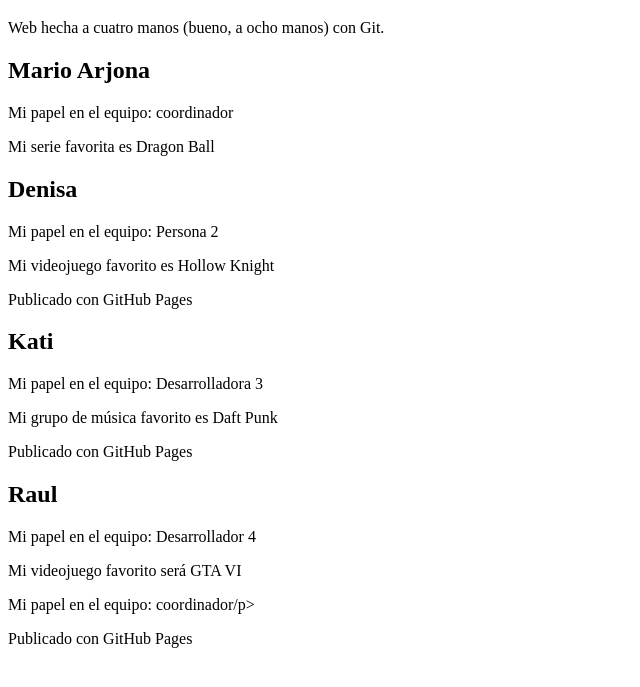
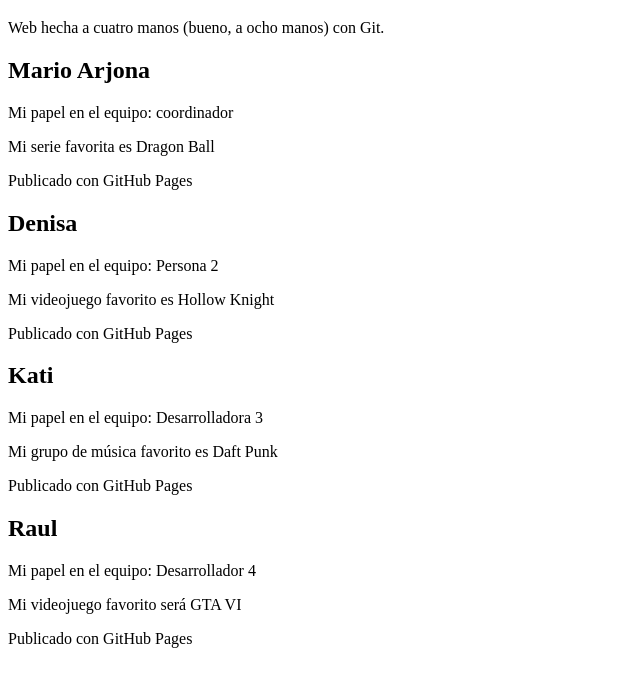
Before and after one commit to Marioat15/portal-equipo02, a plain HTML site: page index.html in a window 1280 px wide. Shown: the part 61-748 px from the top of the page, without its empty margins (0-640 px from the left). Drawn offline with Linux system fonts and the light colour scheme.

Commit message:
Correcciones finales

```diff
--- a/index.html
+++ b/index.html
@@ -11,6 +11,7 @@
     	<h2>Mario Arjona</h2>
     	<p>Mi papel en el equipo: coordinador</p>
 	<p>Mi serie favorita es Dragon Ball</p>
+	<p>Publicado con GitHub Pages</p>
     </section>
 
     <section>
@@ -31,7 +32,6 @@
 	<h2>Raul</h2>
 	<p>Mi papel en el equipo: Desarrollador 4</p>
 	<p>Mi videojuego favorito será GTA VI</p>
-    	<p>Mi papel en el equipo: coordinador/p>
 	<p>Publicado con GitHub Pages</p>
     </section>
   </body>
```
